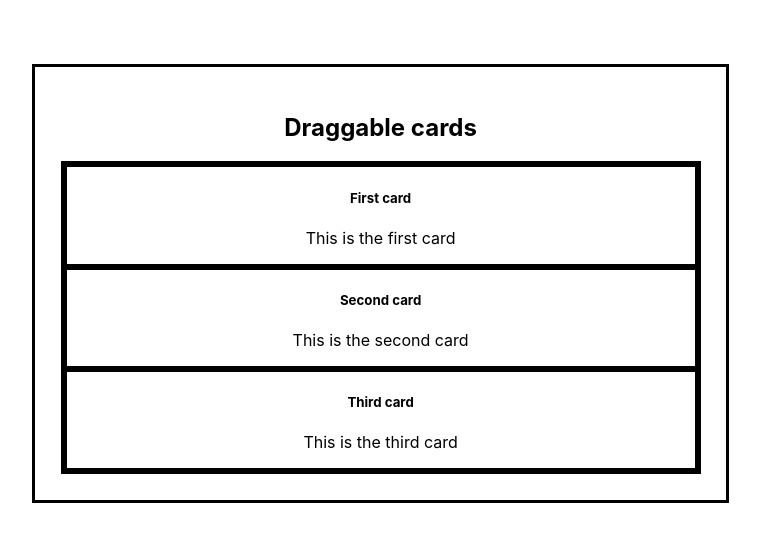
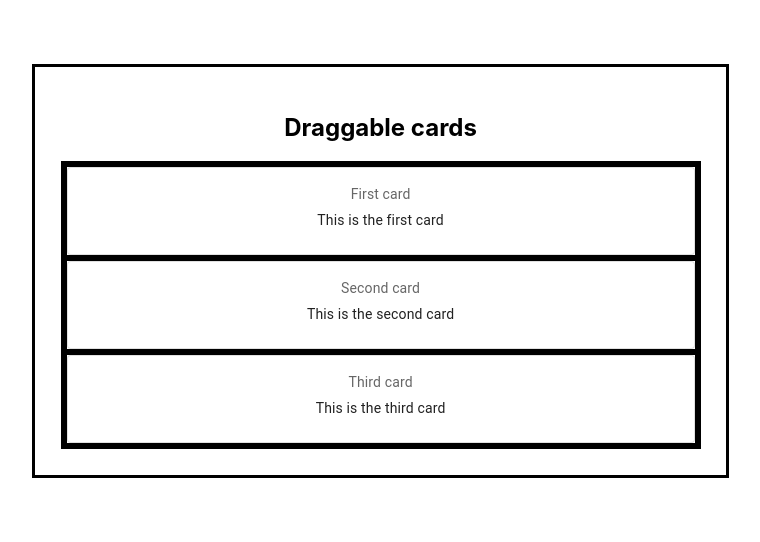
Before and after one commit to maurom88/react-dnd-example, a React (Create React App) app: page / in a window 1280 px wide. Shown: the top 542 px of the page, without its empty margins (288-1048 px from the left). Built offline with nearby package versions, Linux system fonts and the light colour scheme.

Commit message:
Use Material UI components on card and rename it to CustomCard

```diff
--- a/src/Card.js
+++ b/src/CustomCard.js
@@ -2,13 +2,28 @@ import React, { useRef } from "react";
 import { useDrag, useDrop } from "react-dnd";
 
 import Box from "@mui/material/Box";
+import Card from "@mui/material/Card";
+import CardContent from "@mui/material/CardContent";
+import Typography from "@mui/material/Typography";
 
 const cardStyle = {
   borderStyle: "solid",
-  minWidth: "20%",
 };
 
-export default function Card({ id, name, content, index, moveCard }) {
+export default function CustomCard({ id, name, content, index, moveCard }) {
+  const card = (
+    <React.Fragment>
+      <CardContent>
+        <Typography sx={{ fontSize: 14 }} color="text.secondary" gutterBottom>
+          {name}
+        </Typography>
+        <Typography variant="body2">
+          {content}
+        </Typography>
+      </CardContent>
+    </React.Fragment>
+  );
+
   const ref = useRef(null);
   const [{ handlerId }, drop] = useDrop({
     accept: "card",
@@ -75,8 +90,7 @@ export default function Card({ id, name, content, index, moveCard }) {
       data-handler-id={handlerId}
     >
       <Box sx={{ minWidth: 275 }}>
-        <h5>{name}</h5>
-        <p>{content}</p>
+        <Card variant="outlined">{card}</Card>
       </Box>
     </div>
   );
--- a/src/Section.js
+++ b/src/Section.js
@@ -2,7 +2,7 @@ import React, { useState, useCallback } from "react";
 import update from "immutability-helper";
 
 import { mockDraggableCards } from "./mockData";
-import Card from "./Card";
+import CustomCard from "./CustomCard";
 
 export default function Section({ title }) {
   const [cards, setCards] = useState(mockDraggableCards);
@@ -27,7 +27,7 @@ export default function Section({ title }) {
       <h2 className="App-cards-title">{title}</h2>
       <div className="App-cards-list">
         {cards.map((card, index) => (
-          <Card
+          <CustomCard
             key={card.id}
             id={card.id}
             name={card.name}
```
